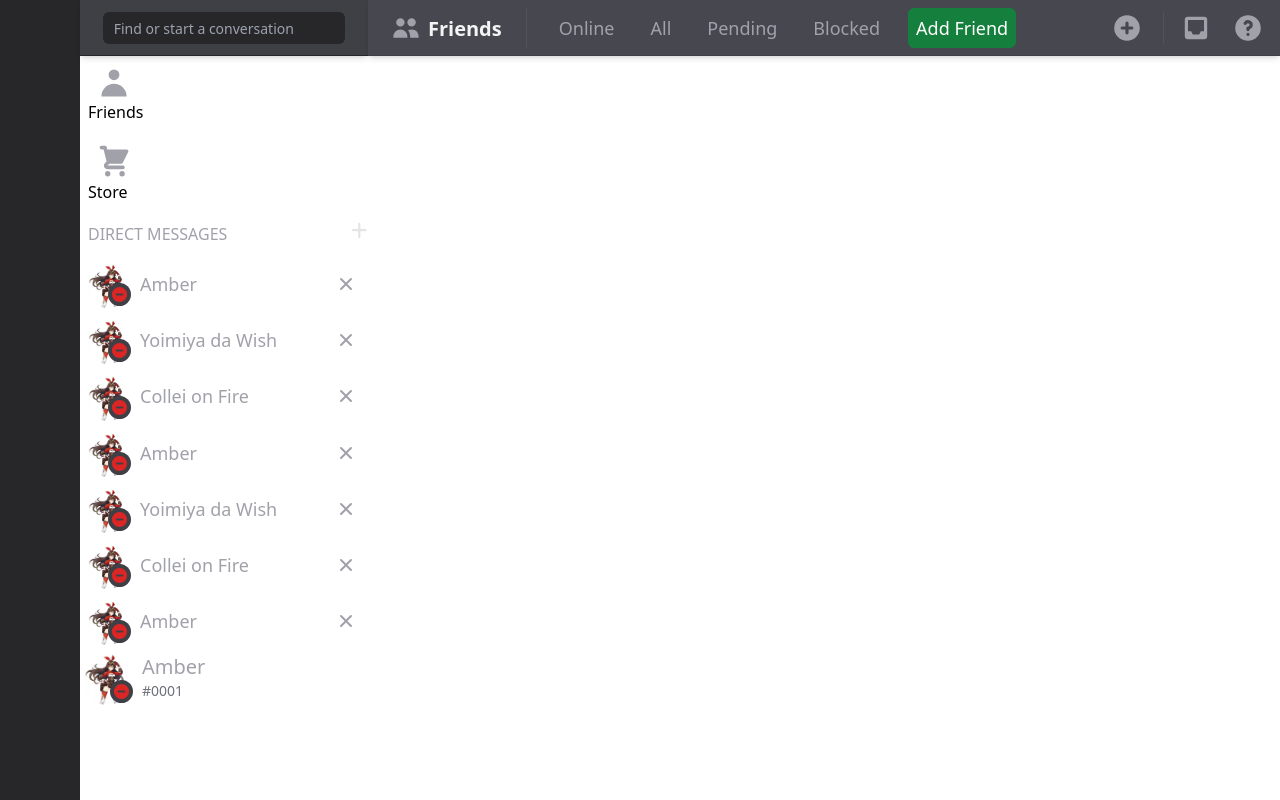
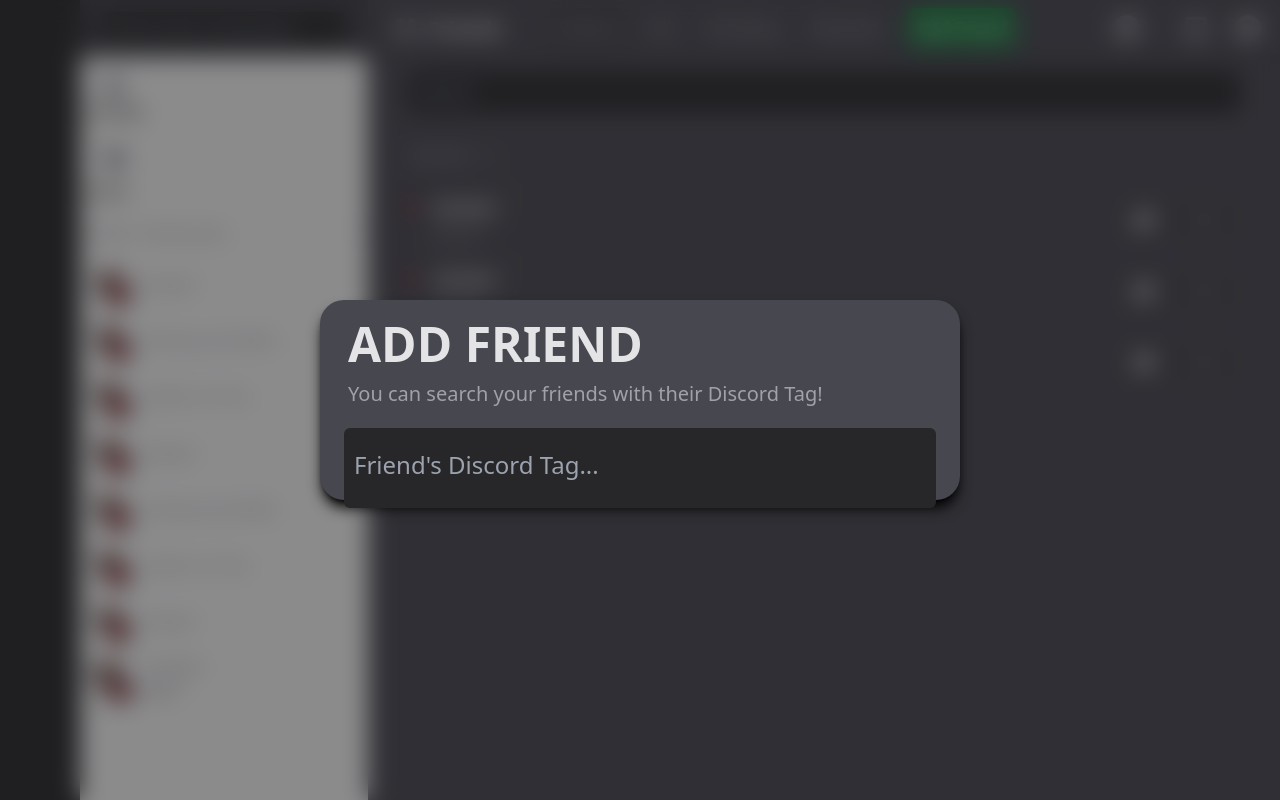
Before and after one commit to MiguelP307/discorda, a Next.js app: page / in a window 1280 px wide. Both pictures are taken after a click on the element "Add Friend". Built offline with nearby package versions, Linux system fonts and the light colour scheme.

Commit message:
Finished FriendsPage

```diff
--- a/components/DmsPage/DMs.tsx
+++ b/components/DmsPage/DMs.tsx
@@ -7,6 +7,7 @@
 import AllTab from "../MainDisplay/Comps/AllTab";
 import PendingTab from "../MainDisplay/Comps/PendingTab";
 import BlockedTab from "../MainDisplay/Comps/BlockedTab";
+import AddFriendTab from "../MainDisplay/Comps/AddFriendTab";
 
 
 const currentUser : User = {
@@ -139,6 +140,7 @@
 function DMs() {
 
   const [ headerButtonsState, setHeaderButtonsState ] = useState("Online");
+  const [ isVisible, setIsVisible ] = useState(false);
 
   return (
       <div className="flex flex-col w-full h-full">
@@ -147,7 +149,7 @@
 
             <div className="flex w-full h-14 z-50">
                 <DMsHeader/>
-                <FriendsHeader onChange={setHeaderButtonsState} state={headerButtonsState}/>
+                <FriendsHeader onChange={setHeaderButtonsState} state={headerButtonsState} setVisible={setIsVisible}/>
             </div>
 
 
@@ -180,11 +182,7 @@
                 </div>
               )}
 
-              {headerButtonsState === "AddFriend" && (
-                <div className="flex flex-grow h-full">
-
-                </div>
-              )}
+              <AddFriendTab visible={isVisible} setVisible={setIsVisible}/>
 
               <ActiveNowTab/>
           </div>
--- /dev/null
+++ b/components/MainDisplay/Comps/AddFriendTab.tsx
@@ -0,0 +1,37 @@
+
+function AddFriendTab({visible, setVisible} : any) {
+
+  const closePopUp = (event) => {
+      event.preventDefault();
+      console.log(event.target.id);
+      setVisible(false);
+  }
+
+  if(!visible) return null;
+
+  return (
+      <div className="fixed inset-0 bg-zinc-900 bg-opacity-50 backdrop-blur-md z-50 flex justify-center items-center" >
+        <div className="fixed w-screen h-screen z-50" onClick={closePopUp}></div>
+
+        <div className="flex flex-col w-1/2 h-1/4 bg-[#474750] shadow-lg shadow-black rounded-3xl z-50">
+          <div className="flex flex-col m-3 p-2 space-x-2 space-y-3">
+            <p className="text-zinc-200 font-bold text-5xl ml-2">ADD FRIEND</p>
+            <p className="text-zinc-400 text-xl m-2">You can search your friends with their Discord Tag!</p>
+          </div>
+
+          {/*Search Bar */}
+                <div className="flex justify-center items-center">
+                    <input
+                        className="rounded-md focus:outline-none p-2 w-full h-20 mx-6 pl-[10px] bg-zinc-800 text-gray-300 placeholder:text-gray-400 placeholder:text-2xl cursor-text"
+                        placeholder="Friend's Discord Tag..."
+                        type="text"
+                    />
+                </div>
+        </div>
+      </div>
+  )
+
+
+}
+
+export default AddFriendTab
--- a/components/MainHeader/FriendsHeader.tsx
+++ b/components/MainHeader/FriendsHeader.tsx
@@ -2,12 +2,17 @@
 
 
 
-function FriendsHeader( {onChange, state} : any) {
+function FriendsHeader( {onChange, state, setVisible} : any) {
+
+  const popupClick = (event) => {
+    event.preventDefault();
+    setVisible(true);
+  }
 
   const handleClick = (event) => {
     event.preventDefault();
     onChange(event.target.id);
-}
+  }
 
   return (
     <div className="mainHeader">
@@ -43,7 +48,7 @@
 
             {/* Add Friend */}
             <div>
-              <p className={`p-[6px] text-white bg-green-700 rounded-md cursor-pointer px-2 text-lg ${state === "AddFriend" && "text-gree-700 bg-[#474750]"}`} id="AddFriend" onClick={handleClick}>Add Friend</p>
+              <p className={`p-[6px] text-white bg-green-700 rounded-md cursor-pointer px-2 text-lg ${state === "AddFriend" && "text-green-500 bg-[#474750]"}`} id="AddFriend" onClick={popupClick}>Add Friend</p>
             </div>
         </div>
       </div>
```
